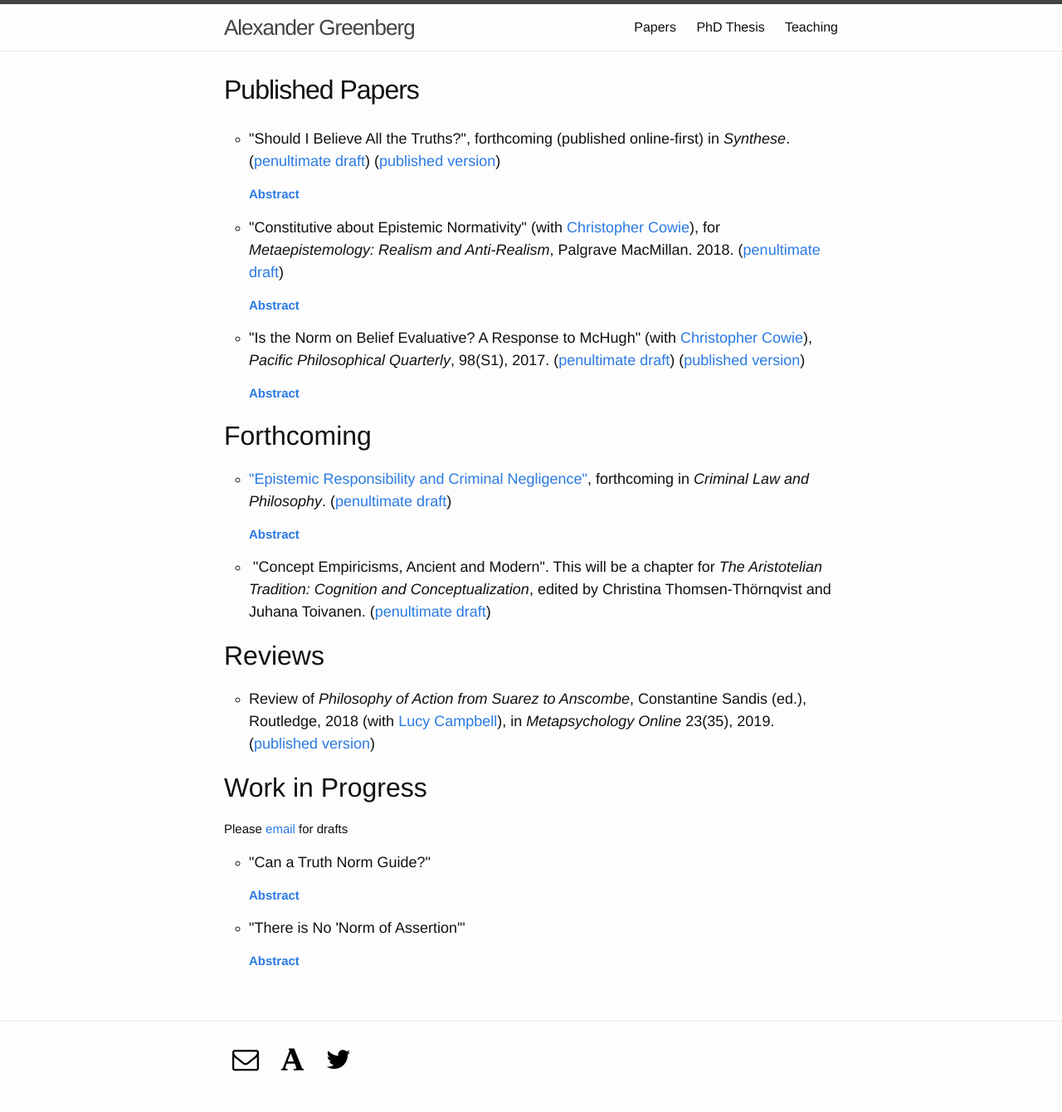
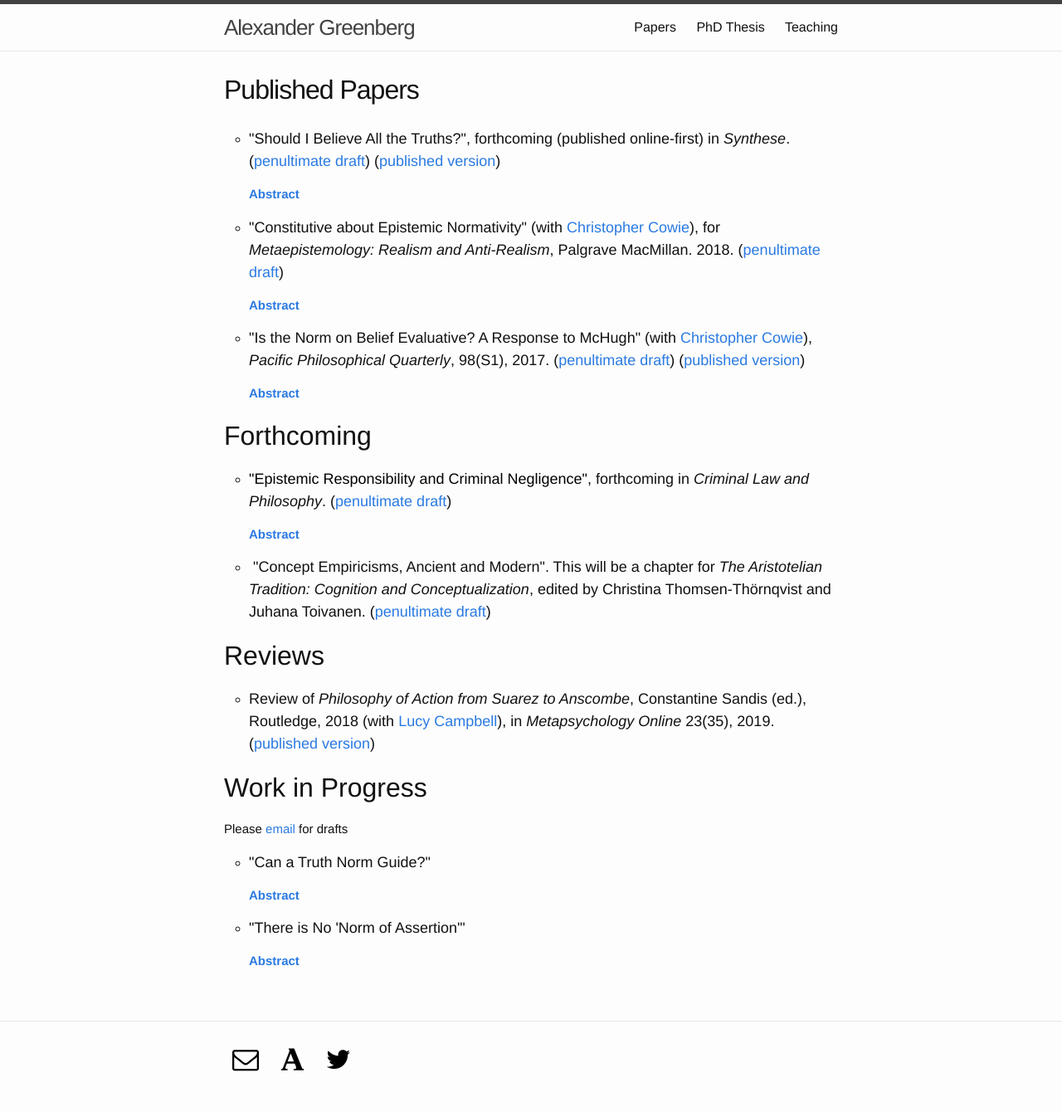
Before and after one commit to alexandergreenberg/alexandergreenberg.github.io, a Jekyll site: the page built from 01_Publications.html, in a window 1280 px wide. Shown: the whole page at 83% size. Built offline with Jekyll 4.4.1, drawn with Linux system fonts in a browser that asks for light colours; some web fonts are replaced.

Commit message:
Update 01_Publications.html

```diff
--- a/01_Publications.html
+++ b/01_Publications.html
@@ -36,7 +36,7 @@ return true;
 <h2>Forthcoming</h2>
 <ul>
   <li>
-    <h4><style="color: black;"><a id="negligence">"Epistemic Responsibility and Criminal Negligence"</a></style>, forthcoming in <em>Criminal Law and Philosophy</em>. (<a href="/pdfs/epistemic-responsibility-criminal-negligence.pdf" target="_blank">penultimate draft</a>)</h4>
+    <h4><a id="negligence" style="color: black; underline: none;">"Epistemic Responsibility and Criminal Negligence"</a>, forthcoming in <em>Criminal Law and Philosophy</em>. (<a href="/pdfs/epistemic-responsibility-criminal-negligence.pdf" target="_blank">penultimate draft</a>)</h4>
     <p><a href="javascript:;" onclick="return toggleMe('para4')" value="Toggle"><strong>Abstract</strong></a></p>
     <div id="para4" class="hidden"><p>We seem to be responsible for our beliefs in a distinctively epistemic way. We often hold each other to account for the beliefs that we hold. We do this by criticising other believers as ‘gullible’ or ‘biased’, and trying to persuade others to revise their beliefs. But responsibility for belief looks hard to understand because we seem to lack control over our beliefs. This paper argues that we can make progress in our understanding of responsibility for belief by thinking about it in parallel with another kind of responsibility: legal responsibility for criminal negligence. Specifically, I argue that that a popular account of responsibility for belief, which grounds it in belief’s reasons-responsiveness, faces a problem analogous to one faced by H.L.A. Hart’s influential capacity-based account of culpability. This points towards a more promising account of responsibility of belief, though, if we draw on accounts of negligence which improve on Hart’s. Broadly speaking, the account of negligence which improves on Hart’s account grounds culpability in a (lack of) concern for others’ interests, whereas my account of epistemic responsibility grounds responsibility for belief in a (lack of) concern for the truth.</p></div>
   </li>
```
